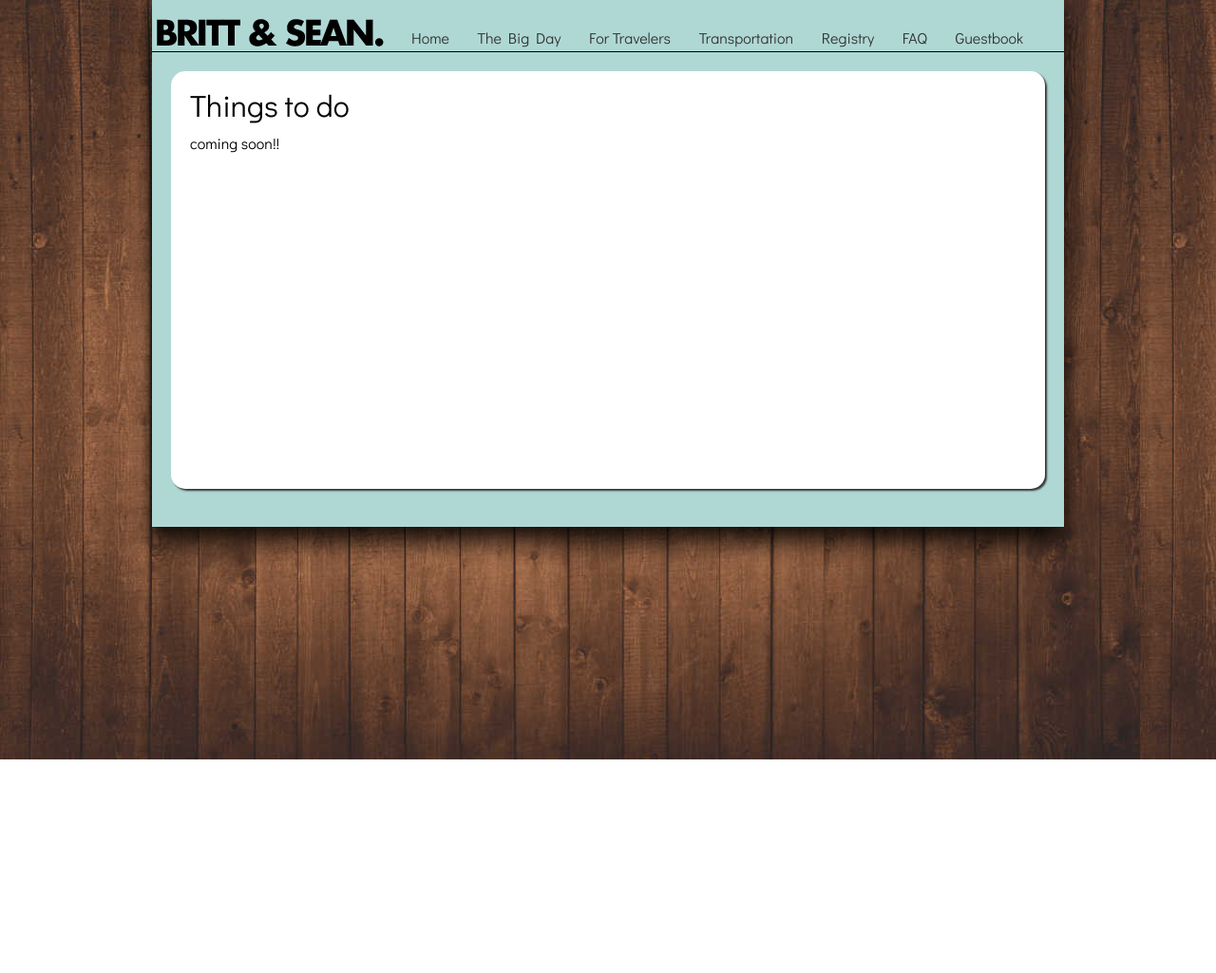
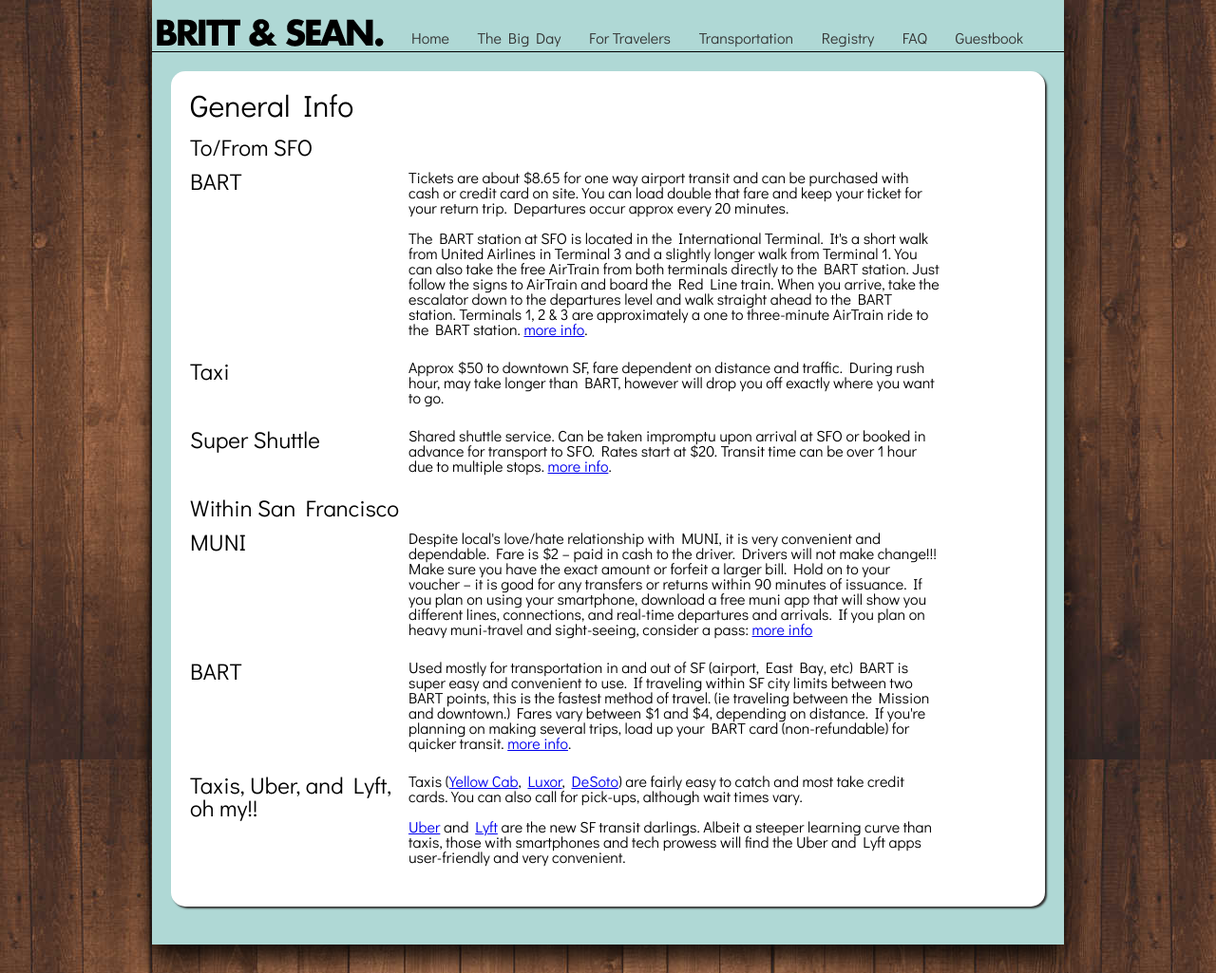
Before and after one commit to seanbelling/brittandsean, a PHP site: page /transportation-general in a window 1280 px wide. Shown: the whole page at 95% size. Before the commit the page ends 800 px from the top, so only its background shows below. Run offline with PHP 8.4, Linux system fonts and the light colour scheme; some libraries are stand-ins or nearby versions.

Commit message:
this is getting annoying

```diff
--- a/accommodation.php
+++ b/accommodation.php
@@ -108,7 +108,7 @@
               <h2>Accomodation</h2>
 
               <p>San Francisco is hip, delicious, and a whole lotta fun. Of course this is no secret and the city buzzes with locals and tourists alike. August 30 falls on Labor Day weekend which means two things: locals tend to flee the city while tourists tend to invade. While the overall population may remain the same, you can bet that motels, hotels, and vacation rentals will go quickly.</p>
-              <p>Our suggestion: Experience SF like a local and rent a flat (SF speak for apartment) on Airbnb.com with a few friends. SF is really just a collection of very distinct neighborhoods, each with its own flavor and culture.</p>
+              <p>Our suggestion: Experience SF like a local and rent a flat on Airbnb.com with a few friends. SF is really just a collection of very distinct neighborhoods, each with its own flavor and culture.</p>
 
               <p>To see what works for you...</p>
 
--- a/static/css/site.css
+++ b/static/css/site.css
@@ -193,7 +193,7 @@ dd {
 }
 
 div.term {
-  width: 200px;
+  width: 220px;
   float: left;
   margin-right: 10px;
 }
--- a/transportation-general.php
+++ b/transportation-general.php
@@ -37,8 +37,30 @@
 
           <section id="main">
             <div class="page-content">
-              <h2>Things to do</h2>
-              <p>coming soon!!</p>
+              <h2>General Info</h2>
+              <h3>To/From SFO</h3>
+
+              <div class="clearfix"><div class="term"><h3>BART</h3></div>
+              <div class="def"><p>Tickets are about $8.65 for one way airport transit and can be purchased with cash or credit card on site. You can load double that fare and keep your ticket for your return trip. Departures occur approx every 20 minutes. </p>
+              <p>The BART station at SFO is located in the International Terminal. It's a short walk from United Airlines in Terminal 3 and a slightly longer walk from Terminal 1. You can also take the free AirTrain from both terminals directly to the BART station. Just follow the signs to AirTrain and board the Red Line train. When you arrive, take the escalator down to the departures level and walk straight ahead to the BART station. Terminals 1, 2 &amp; 3 are approximately a one to three-minute AirTrain ride to the BART station. <a href="http://www.bart.gov/guide/airport/inbound_sfo#tickets" target="_blank">more info</a>.</p></div></div>
+
+              <div class="clearfix"><div class="term"><h3>Taxi</h3></div>
+              <div class="def"><p>Approx $50 to downtown SF, fare dependent on distance and traffic. During rush hour, may take longer than BART, however will drop you off exactly where you want to go. </p></div></div>
+
+              <div class="clearfix"><div class="term"><h3>Super Shuttle</h3></div>
+              <div class="def"><p>Shared shuttle service. Can be taken impromptu upon arrival at SFO or booked in advance for transport to SFO. Rates start at $20. Transit time can be over 1 hour due to multiple stops. <a href="http://www.supershuttle.com/Locations/SFOAirportShuttleSanFrancisco.aspx" target="_blank">more info</a>.</p></div></div>
+
+              <h3>Within San Francisco</h3>
+              <div class="clearfix"><div class="term"><h3>MUNI</h3></div>
+              <div class="def"><p>Despite local's love/hate relationship with MUNI, it is very convenient and dependable. Fare is $2 &ndash; paid in cash to the driver. Drivers will not make change!!! Make sure you have the exact amount or forfeit a larger bill. Hold on to your voucher &ndash; it is good for any transfers or returns within 90 minutes of issuance. If you plan on using your smartphone, download a free muni app that will show you different lines, connections, and real-time departures and arrivals. If you plan on heavy muni-travel and sight-seeing, consider a pass: <a href="https://www.sfmta.com/getting-around/transit/fares-passes/visitor-day-passes" target="_blank">more info</a></p></div></div>
+
+              <div class="clearfix"><div class="term"><h3>BART</h3></div>
+              <div class="def"><p>Used mostly for transportation in and out of SF (airport, East Bay, etc) BART is super easy and convenient to use. If traveling within SF city limits between two BART points, this is the fastest method of travel. (ie traveling between the Mission and downtown.) Fares vary between $1 and $4, depending on distance. If you're planning on making several trips, load up your BART card (non-refundable) for quicker transit. <a href="http://www.bart.gov/" target="_blank">more info</a>.</p></div></div>
+
+              <div class="clearfix"><div class="term"><h3>Taxis, Uber, and Lyft, oh my!!</h3></div>
+              <div class="def"><p>Taxis (<a href="http://yellowcabsf.com/index.php/9-uncategorised/89-book" target="_blank">Yellow Cab</a>, <a href="http://www.luxorcab.com/" target="_blank">Luxor</a>, <a href="http://www.desotosf.com/" target="_blank">DeSoto</a>) are fairly easy to catch and most take credit cards. You can also call for pick-ups, although wait times vary.</p>
+
+              <p><a href="https://www.uber.com/cities/san-francisco" target="_blank">Uber</a> and <a href="http://www.lyft.me/" target="_blank">Lyft</a> are the new SF transit darlings. Albeit a steeper learning curve than taxis, those with smartphones and tech prowess will find the Uber and Lyft apps user-friendly and very convenient.</p></p></div></div>
 
             </div>
           </section>
```
